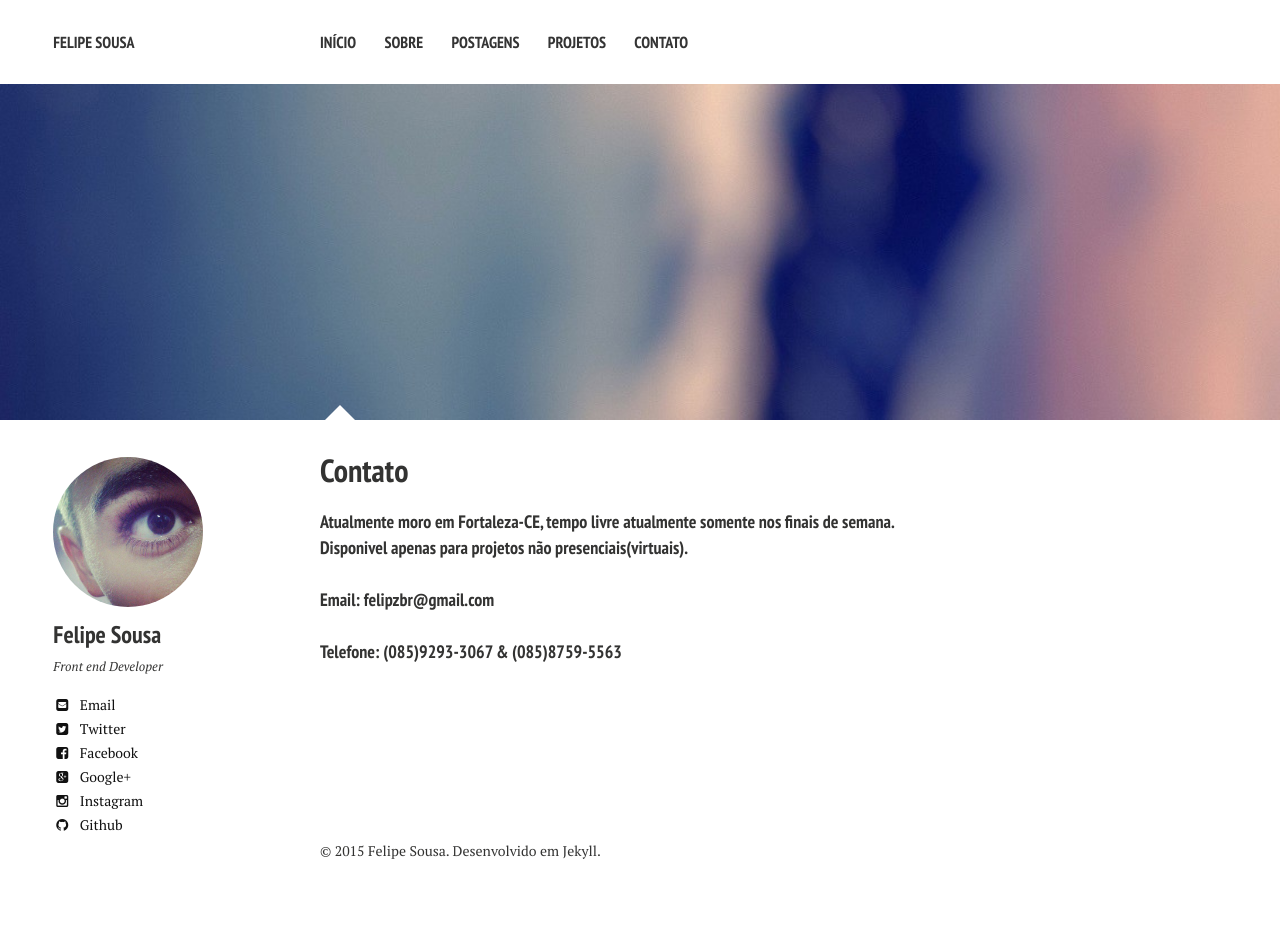
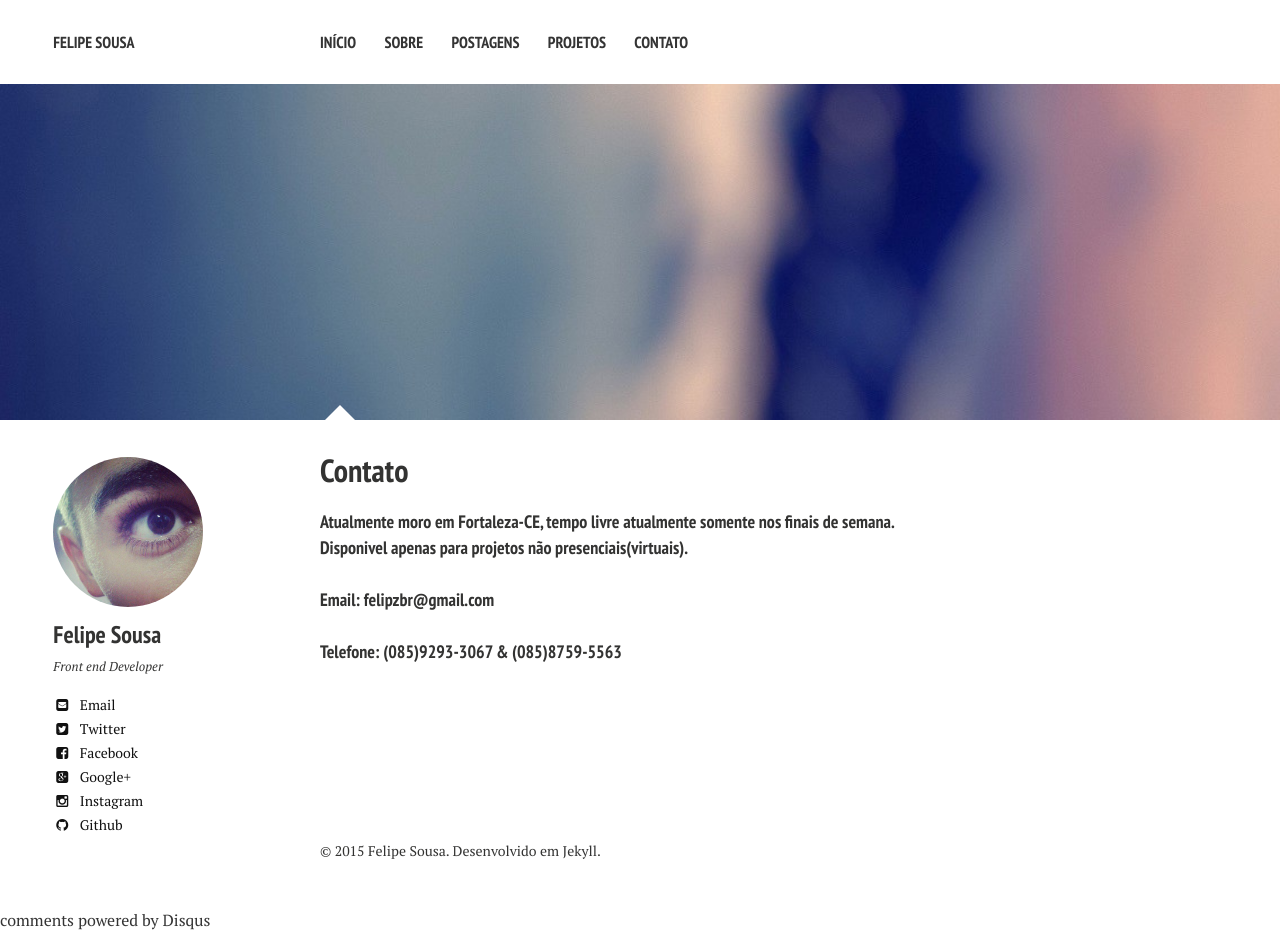
Before and after one commit to felipesousa/universal, a Jekyll site: the page built from contato/index.md, in a window 1280 px wide. Built offline with Jekyll 4.4.1, drawn with Linux system fonts in a browser that asks for light colours; nearby versions of some CDN libraries; comment, search, counter and statistics services are not loaded; before the commit the page ends 909 px from its top, so only the background shows below that; some of the changed lines change nothing that is shown.

Commit message:
Update _disqus_comments.html

```diff
--- a/_includes/_disqus_comments.html
+++ b/_includes/_disqus_comments.html
@@ -1,23 +1,13 @@
-{% if site.owner.disqus-shortname %}
+<div id="disqus_thread"></div>
     <script type="text/javascript">
         /* * * CONFIGURATION VARIABLES: EDIT BEFORE PASTING INTO YOUR WEBPAGE * * */
         var disqus_shortname = 'felipesousa'; // required: replace example with your forum shortname
-
         /* * * DON'T EDIT BELOW THIS LINE * * */
         (function() {
             var dsq = document.createElement('script'); dsq.type = 'text/javascript'; dsq.async = true;
             dsq.src = '//' + disqus_shortname + '.disqus.com/embed.js';
             (document.getElementsByTagName('head')[0] || document.getElementsByTagName('body')[0]).appendChild(dsq);
         })();
-
-    /* * * DON'T EDIT BELOW THIS LINE * * */
-    (function () {
-        var s = document.createElement('script'); s.async = true;
-        s.type = 'text/javascript';
-        s.src = '//' + disqus_shortname + '.disqus.com/count.js';
-        (document.getElementsByTagName('HEAD')[0] || document.getElementsByTagName('BODY')[0]).appendChild(s);
-    }());
     </script>
 <noscript>Please enable JavaScript to view the <a href="http://disqus.com/?ref_noscript">comments powered by Disqus.</a></noscript>
 <a href="http://disqus.com" class="dsq-brlink">comments powered by <span class="logo-disqus">Disqus</span></a>
-{% endif %}
```
Lines whose indentation alone changed are shown as unchanged.
